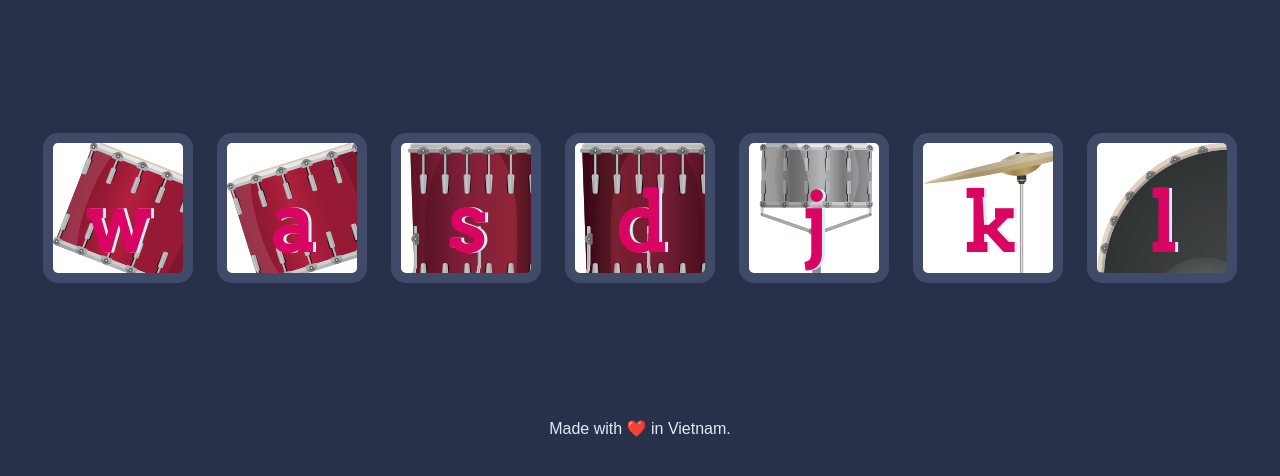
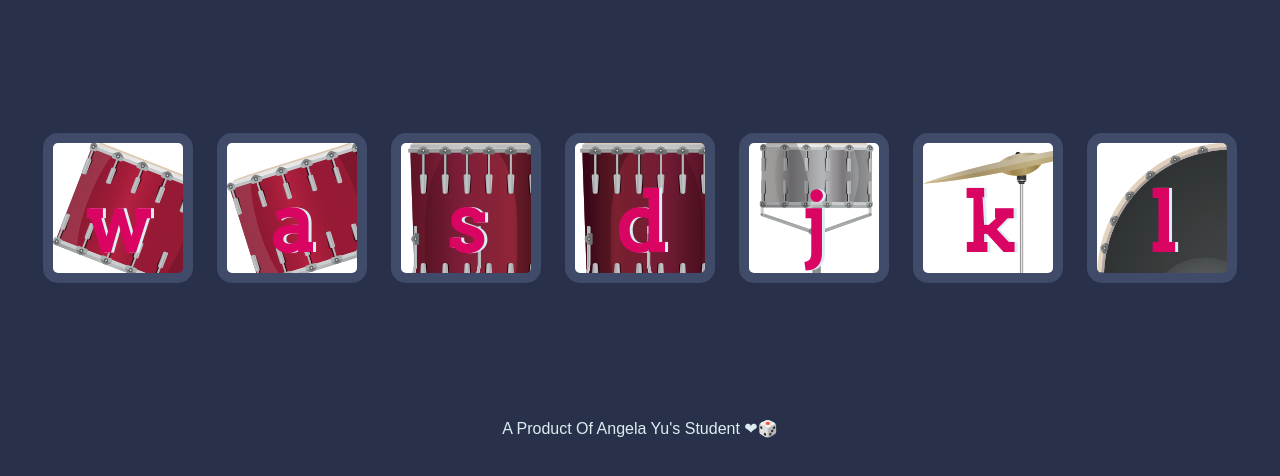
Before and after one commit to hadesdday/drum-kit, a plain HTML site: page index.html in a window 1280 px wide. Shown: the part 156-632 px from the top of the page. Drawn offline with Linux system fonts and the light colour scheme.

Commit message:
changed the footer
changed the footer

```diff
--- a/index.html
+++ b/index.html
@@ -25,7 +25,7 @@
   <script src="index.js" charset="utf-8"></script>
 </body>
 <footer>
-  Made with ❤️ in Vietnam.
+  A Product Of Angela Yu's Student ❤🎲
 </footer>
 
 </html>
```
